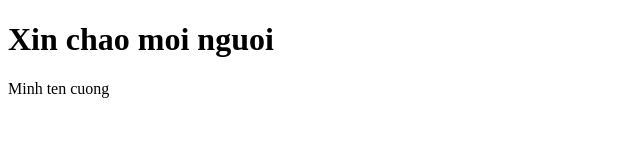
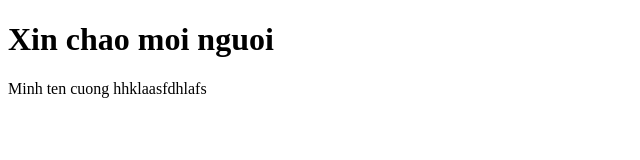
Before and after one commit to CuongNguyen1704/UpdateGit, a plain HTML site: page index.html in a window 1280 px wide. Shown: the whole page, without its empty margins (0-640 px from the left). Drawn offline with Linux system fonts and the light colour scheme.

Commit message:
Update index.html

```diff
--- a/index.html
+++ b/index.html
@@ -8,5 +8,8 @@
 <body>
     <h1>Xin chao moi nguoi</h1>
     Minh ten cuong
+
+
+    hhklaasfdhlafs
 </body>
 </html>
```
